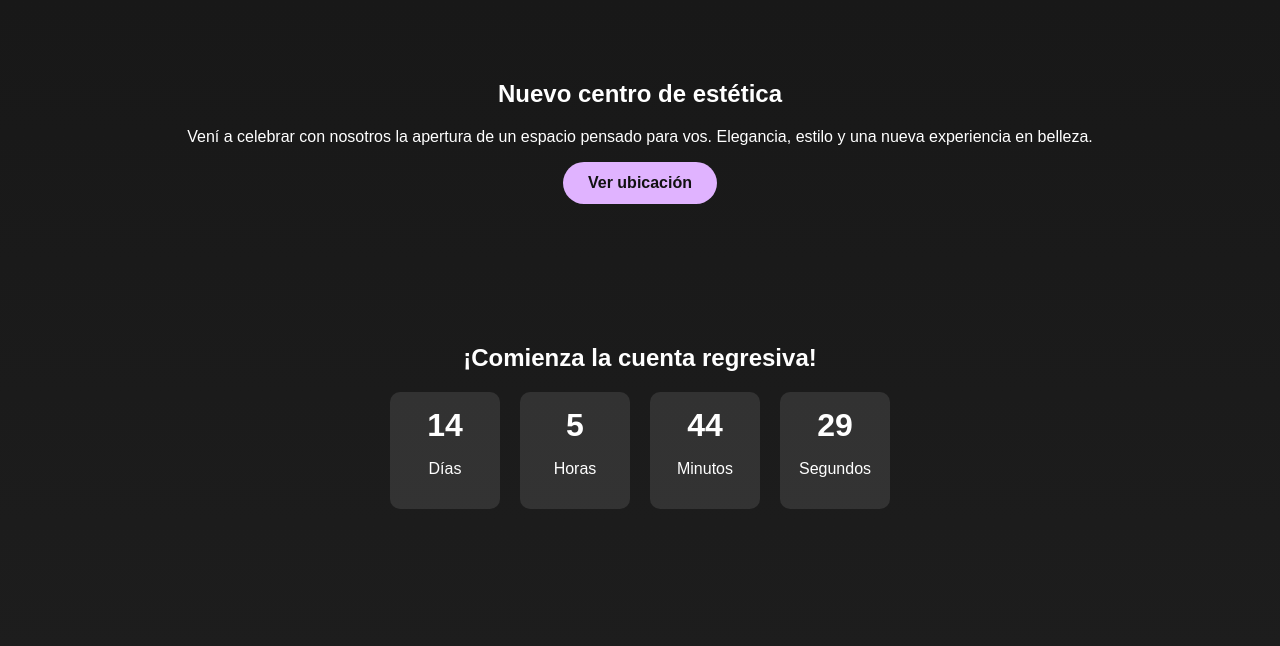
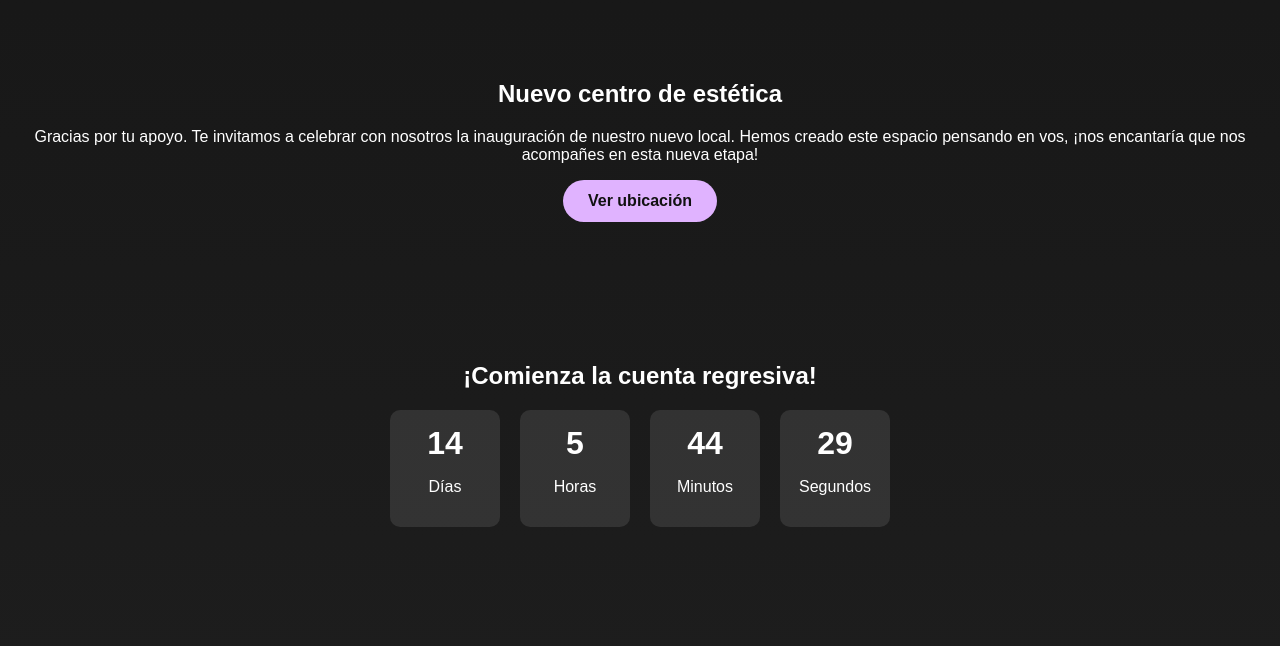
Before and after one commit to natanalcaraz/javierbareiroestetica, a plain HTML site: page index.html in a window 1280 px wide. Shown: the part 920-1566 px from the top of the page. Drawn offline with Linux system fonts and the light colour scheme.

Commit message:
Update index.html

```diff
--- a/index.html
+++ b/index.html
@@ -20,8 +20,8 @@
   <!-- Sección ubicación -->
   <section class="location slide-up">
     <h2>Nuevo centro de estética</h2>
-    <p>Vení a celebrar con nosotros la apertura de un espacio pensado para vos.
-    Elegancia, estilo y una nueva experiencia en belleza.</p>
+    <p>Gracias por tu apoyo. Te invitamos a celebrar con nosotros la inauguración de nuestro nuevo local.
+Hemos creado este espacio pensando en vos, ¡nos encantaría que nos acompañes en esta nueva etapa!</p>
     <a href="https://maps.app.goo.gl/" target="_blank" class="btn">Ver ubicación</a>
   </section>
 
```
